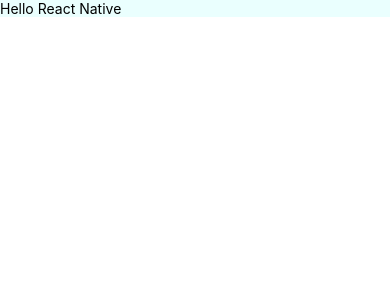
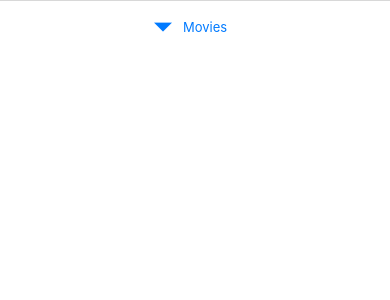
Before and after one commit to abdenassar01/aflami, a React Native app: screen / in a window 390 px wide. Shown: the top 300 px of the page. Built offline with nearby package versions, Linux system fonts and the light colour scheme.

Commit message:
setting up screens

```diff
--- a/App.tsx
+++ b/App.tsx
@@ -8,6 +8,7 @@ import {
   Text,
   useColorScheme,
 } from 'react-native';
+import Tabs from './components/Tabs';
 
 const App = () => {
   const isDarkMode = useColorScheme() === 'dark';
@@ -23,11 +24,7 @@ const App = () => {
           barStyle={isDarkMode ? 'light-content' : 'dark-content'}
           backgroundColor={backgroundStyle.backgroundColor}
         />
-        <ScrollView
-          contentInsetAdjustmentBehavior="automatic"
-          style={backgroundStyle}>
-            <Text>Hello React Native</Text>
-        </ScrollView>
+        <Tabs />
       </SafeAreaView>
     </NavigationContainer>
 
--- /dev/null
+++ b/components/Tabs.tsx
@@ -0,0 +1,15 @@
+import { createBottomTabNavigator } from '@react-navigation/bottom-tabs';
+import Movies from './screens/movies/Movies';
+
+const Tabs = () => {
+
+    const Tab = createBottomTabNavigator();
+
+  return (
+    <Tab.Navigator>
+      <Tab.Screen name='Movies' component={ Movies }/>
+    </Tab.Navigator>
+  )
+}
+
+export default Tabs
--- /dev/null
+++ b/components/screens/movies/Movies.tsx
@@ -0,0 +1,9 @@
+import { View, Text } from 'react-native'
+
+export default function Movies() {
+  return (
+    <View>
+      <Text>Movies</Text>
+    </View>
+  )
+}
--- a/package.json
+++ b/package.json
@@ -10,6 +10,7 @@
     "lint": "eslint . --ext .js,.jsx,.ts,.tsx"
   },
   "dependencies": {
+    "@react-navigation/bottom-tabs": "^6.4.0",
     "@react-navigation/native": "^6.0.13",
     "react": "18.1.0",
     "react-native": "0.70.1",
```
Also changed, not shown: 1 other file (tests, documents, lock files or other folders).
